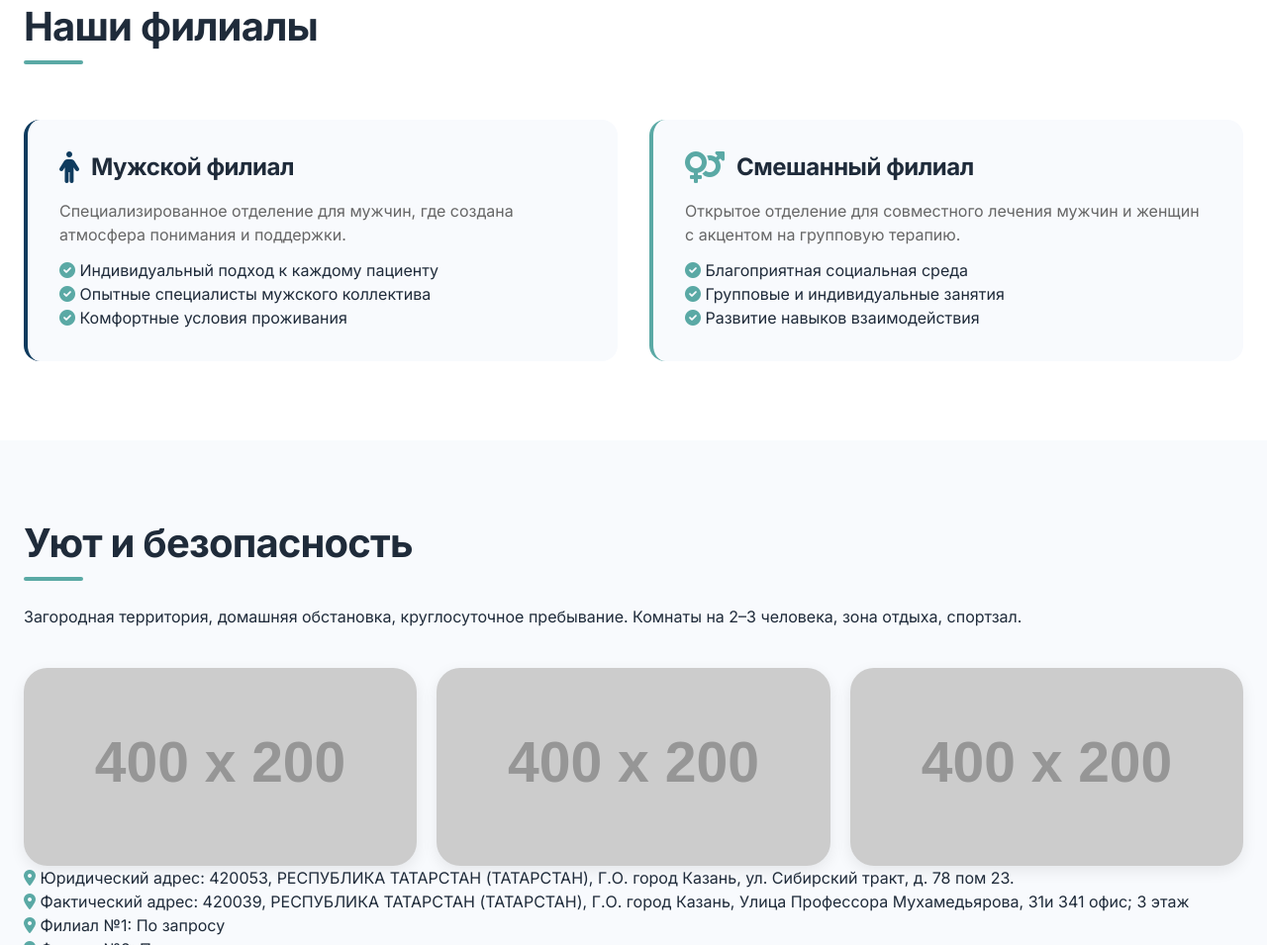
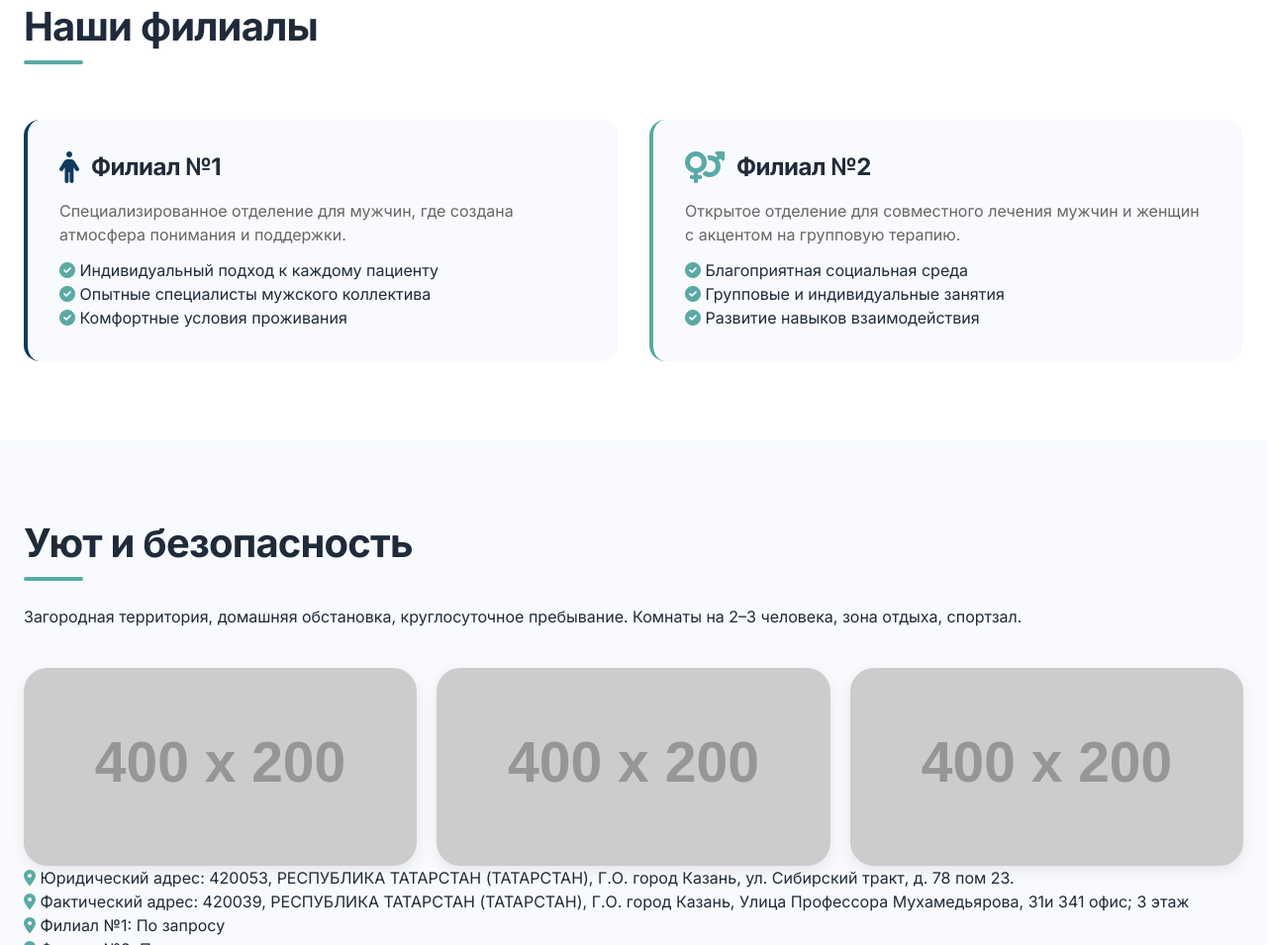
Before and after one commit to blv7167-cmd/parus, a plain HTML site: page about.html in a window 1280 px wide. Shown: the part 996-1951 px from the top of the page at 99% size. Drawn offline with Linux system fonts and the light colour scheme; placeholder pictures from the web are drawn by us.

Commit message:
sub about

```diff
--- a/about.html
+++ b/about.html
@@ -74,7 +74,7 @@
                 <div style="background: var(--bg-light); border-radius: 16px; padding: 32px; border-left: 4px solid var(--primary);">
                     <div style="display: flex; align-items: center; margin-bottom: 16px;">
                         <i class="fas fa-male" style="font-size: 2rem; color: var(--primary); margin-right: 12px;"></i>
-                        <h3 style="margin: 0;">Мужской филиал</h3>
+                        <h3 style="margin: 0;">Филиал №1</h3>
                     </div>
                     <p style="color: #666; margin-bottom: 12px;">Специализированное отделение для мужчин, где создана атмосфера понимания и поддержки.</p>
                     <p><i class="fas fa-check-circle text-accent"></i> Индивидуальный подход к каждому пациенту</p>
@@ -85,7 +85,7 @@
                 <div style="background: var(--bg-light); border-radius: 16px; padding: 32px; border-left: 4px solid var(--accent);">
                     <div style="display: flex; align-items: center; margin-bottom: 16px;">
                         <i class="fas fa-venus-mars" style="font-size: 2rem; color: var(--accent); margin-right: 12px;"></i>
-                        <h3 style="margin: 0;">Смешанный филиал</h3>
+                        <h3 style="margin: 0;">Филиал №2</h3>
                     </div>
                     <p style="color: #666; margin-bottom: 12px;">Открытое отделение для совместного лечения мужчин и женщин с акцентом на групповую терапию.</p>
                     <p><i class="fas fa-check-circle text-accent"></i> Благоприятная социальная среда</p>
```
